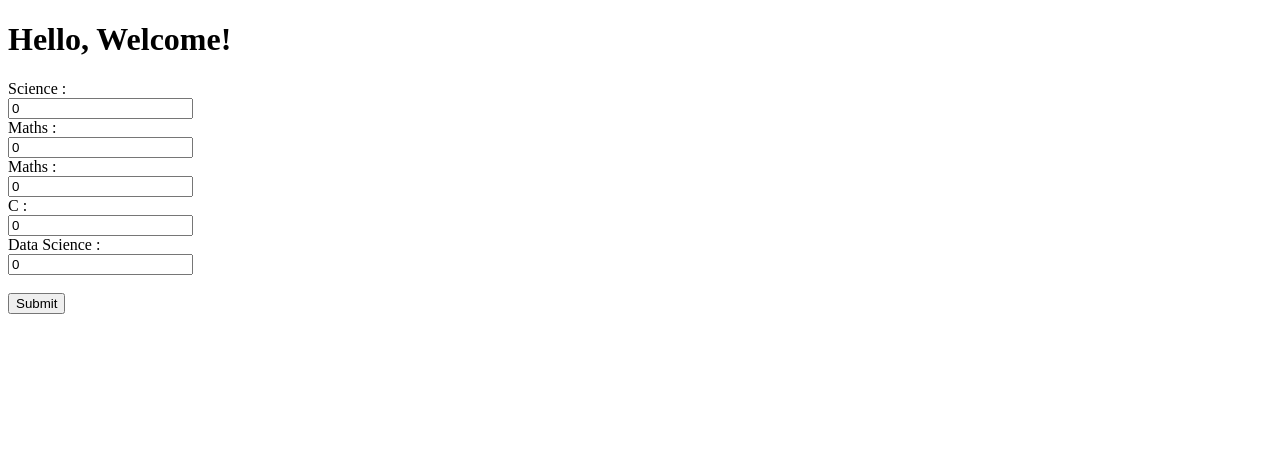
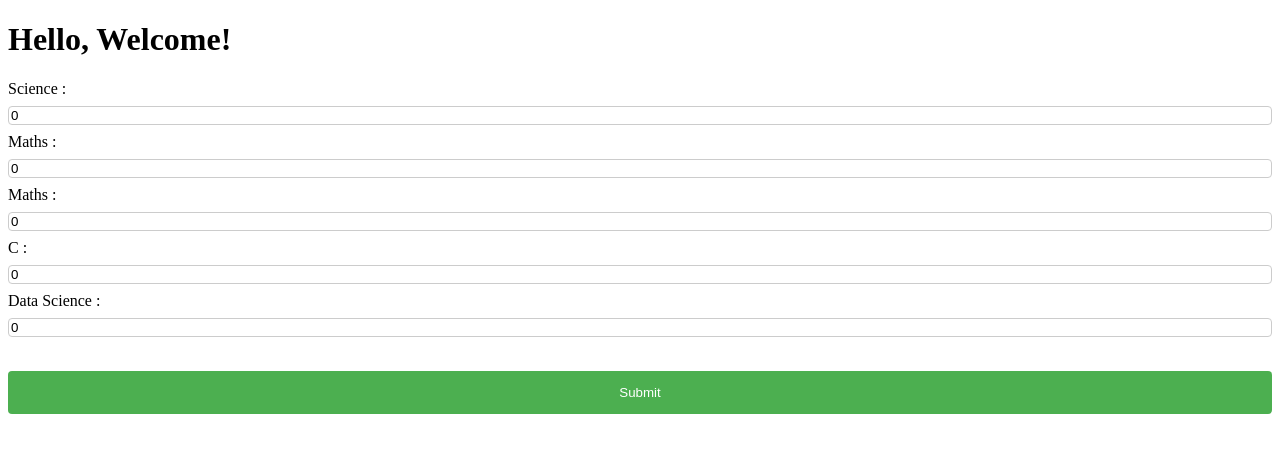
Before and after one commit to Sai-Sam-N/Flask, a Flask app: page / in a window 1280 px wide. Shown: the top 453 px of the page. Run offline with Flask 3, Linux system fonts and the light colour scheme.

Commit message:
Integrating CSS and  JS

```diff
--- /dev/null
+++ b/static/css/style.css
@@ -0,0 +1,20 @@
+input[type=text], select{
+    width: 100%;
+    padding: 12px, 20px;
+    margin: 8px 0;
+    display: inline-block;
+    border: 1px solid #ccc;
+    border-radius: 4px;
+    box-sizing: border-box;
+}
+
+input[type=submit] {
+    width: 100%;
+    background-color: #4CAF50;
+    color: white;
+    padding: 14px 20px;
+    margin: 8px 0;
+    border: none;
+    border-radius: 4px;
+    cursor: pointer;
+}
--- /dev/null
+++ b/static/script/script.js
@@ -0,0 +1 @@
+alert('This page has been loaded')
--- a/templates/index.html
+++ b/templates/index.html
@@ -3,6 +3,8 @@
 <head>
     <meta charset="UTF-8">
     <meta name="viewport" content="width=device-width, initial-scale=1.0">
+    <link rel="stylesheet" href="{{ url_for('static',filename='css/style.css') }}"> </link>
+    <script type="text/javascript" src="{{ url_for('static',filename='script/script.js') }}"></script>
     <title>Main Page</title>
 </head>
 <body>
```
Also changed, not shown: README.md.
